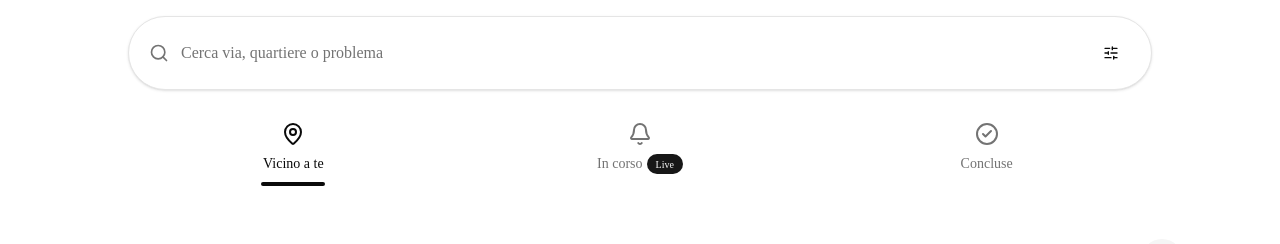
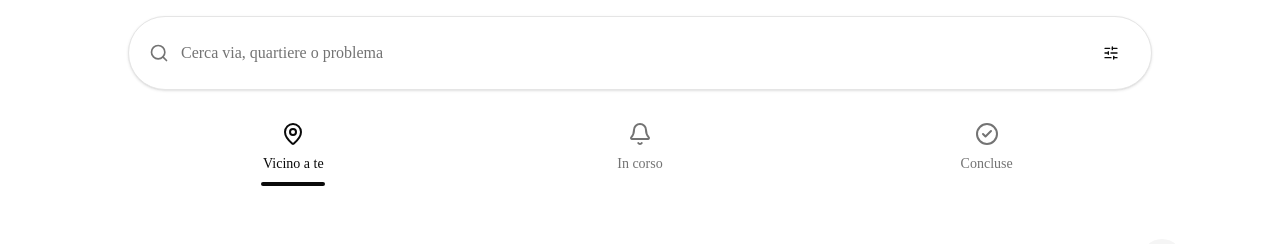
Before and after one commit to MattiaRapisarda/civicapp, a Next.js app: page / in a window 1280 px wide. Shown: the top 244 px of the page. Built offline with nearby package versions, Linux system fonts and the light colour scheme.

Commit message:
top-tabs

```diff
--- a/components/home/top-tabs.tsx
+++ b/components/home/top-tabs.tsx
@@ -13,7 +13,7 @@ interface TopTabsProps {
 
 const tabs = [
     { key: "nearby" as const, label: "Vicino a te", icon: MapPin },
-    { key: "ongoing" as const, label: "In corso", icon: Bell, badge: "Live" },
+    { key: "ongoing" as const, label: "In corso", icon: Bell },
     { key: "resolved" as const, label: "Concluse", icon: CheckCircle2 },
 ]
 
@@ -40,11 +40,7 @@ export function TopTabs({ activeTab, onChange }: TopTabsProps) {
                                 <span className="text-xs font-medium sm:text-sm">
                                     {tab.label}
                                 </span>
-                                {tab.badge ? (
-                                    <Badge className="rounded-full px-2 py-0 text-[10px]">
-                                        {tab.badge}
-                                    </Badge>
-                                ) : null}
+
                             </div>
                             <div
                                 className={cn(
```
